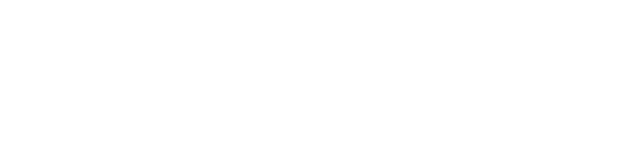
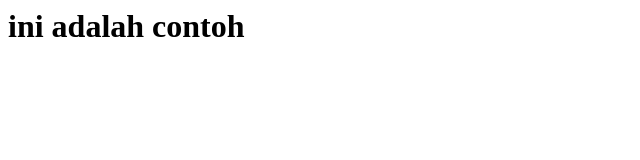
Before and after one commit to rizaltriwahyudi/it-support-yb, a plain HTML site: page index.html in a window 1280 px wide. Shown: the whole page, without its empty margins (0-640 px from the left). Drawn offline with Linux system fonts and the light colour scheme.

Commit message:
menambahkan isi nya

```diff
--- a/index.html
+++ b/index.html
@@ -5,6 +5,6 @@
     <title>latihan</title>
 </head>
 <body>
-
+    <h1>ini adalah contoh</h1>
 </body>
 </html>
```
